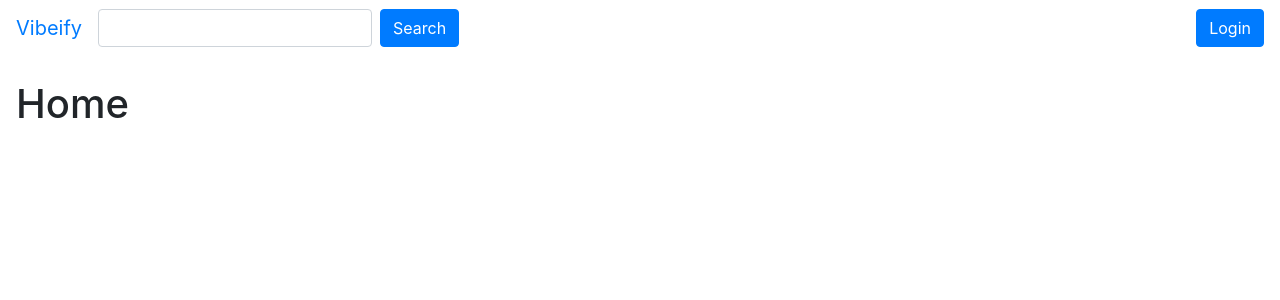
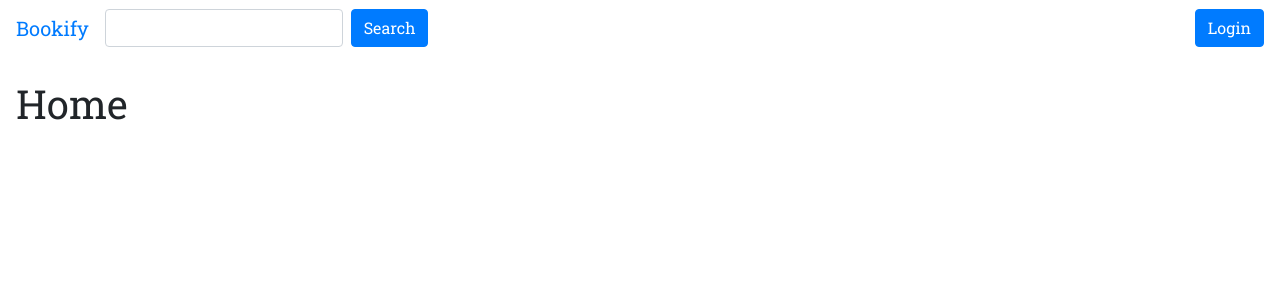
Before and after one commit to aliu19/wbdv-sp21-bookify, a React (Create React App) app: page / in a window 1280 px wide. Shown: the top 300 px of the page. Built offline with nearby package versions, Linux system fonts and the light colour scheme.

Commit message:
add font

```diff
--- a/public/index.html
+++ b/public/index.html
@@ -3,6 +3,8 @@
   <head>
     <meta charset="utf-8" />
     <link rel="icon" href="%PUBLIC_URL%/favicon.ico" />
+    <link rel="preconnect" href="https://fonts.gstatic.com">
+    <link href="https://fonts.googleapis.com/css2?family=Roboto+Slab:wght@400;700&display=swap" rel="stylesheet">
     <meta name="viewport" content="width=device-width, initial-scale=1" />
     <meta name="theme-color" content="#000000" />
     <meta
--- a/src/components/header/index.js
+++ b/src/components/header/index.js
@@ -5,7 +5,6 @@ import styles from './header.module.scss'
 
 
 const Header = ({ match, history, user }) => {
-    console.log(match)
     const { params: { searchQuery } } = match
     const [search, setSearch] = useState(searchQuery || '')
 
@@ -13,7 +12,7 @@ const Header = ({ match, history, user }) => {
 
     return (<nav className="nav navbar">
         <Link to="/" className='navbar-brand'>
-            Vibeify
+            Bookify
         </Link>
         <div className={styles["nav__contents"]}>
             <form className="form-inline"
--- a/src/components/search/details.js
+++ b/src/components/search/details.js
@@ -27,7 +27,7 @@ const Details = () => {
       </div>
       <div className="col-12 col-md-9">
         <h1>{book.title}</h1>
-        <h3 className="small-heading">By: {book.authors}</h3>
+        <h3 className="small-heading font-italic mt-4 text-secondary">By: {book.authors}</h3>
         <h3 className="small-heading mt-4">Synopsis:</h3>
         <div className={styles["book-description"]}>
           {parse(book.description || "")}
--- a/src/index.scss
+++ b/src/index.scss
@@ -1,8 +1,9 @@
+$main-font: 'Roboto Slab';
+
+$font-family-sans-serif: 'Roboto Slab', 'serif';
+
 body {
   margin: 0;
-  font-family: -apple-system, BlinkMacSystemFont, 'Segoe UI', 'Roboto', 'Oxygen',
-    'Ubuntu', 'Cantarell', 'Fira Sans', 'Droid Sans', 'Helvetica Neue',
-    sans-serif;
   -webkit-font-smoothing: antialiased;
   -moz-osx-font-smoothing: grayscale;
 }
```
